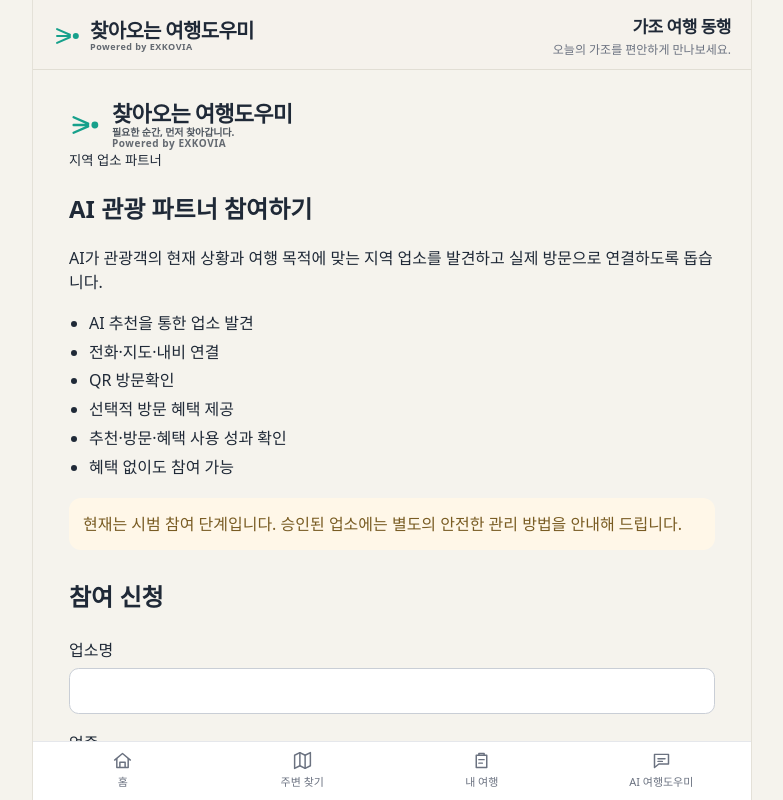
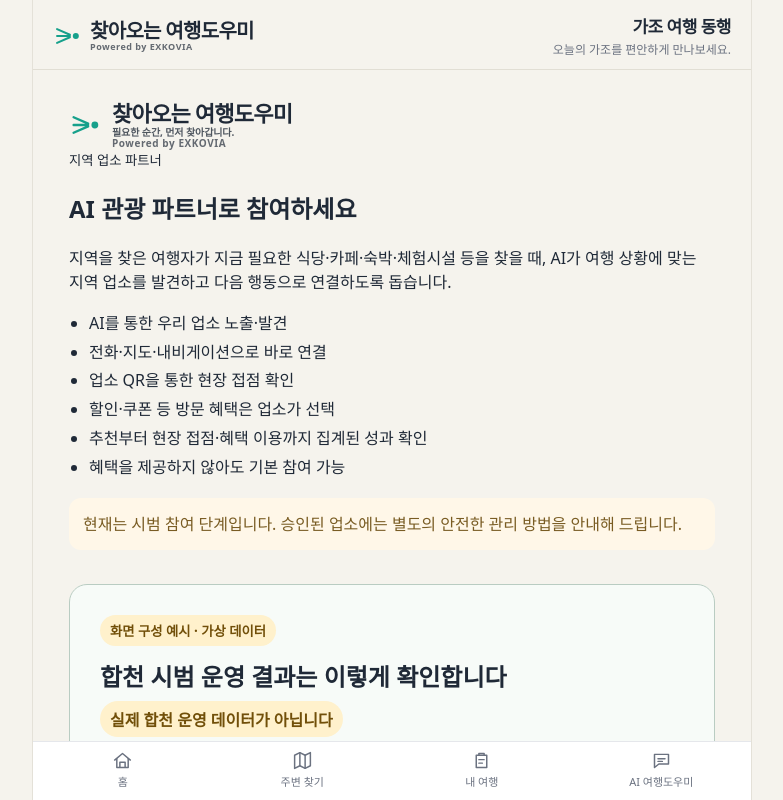
Before and after one commit to myungdae/gajo, a React (Vite) app in the folder client/: page /partner/apply in a window 1280 px wide. Shown: the whole page, without its empty margins (248-1031 px from the left). Built offline with nearby package versions, Linux system fonts and the light colour scheme.

Commit message:
feat: clarify traveler partner and region journeys

```diff
--- a/client/package.json
+++ b/client/package.json
@@ -12,7 +12,7 @@
     "test:social-metadata": "node --experimental-strip-types --test src/socialMetadata.test.ts",
     "pretest": "npm run test:platform && npm run test:social-metadata && node --experimental-strip-types --test src/nearbyTaxonomy.test.ts src/exkoLinks.test.ts",
     "test:pwa-isolation": "node --experimental-strip-types --test src/copilotPwaIsolation.test.ts",
-    "test": "node --experimental-strip-types --test src/locationMvp.test.ts src/fieldTripRegression.test.ts src/guideIsolation.test.ts src/guideNavigation.test.ts src/visitorPwaUpdate.test.ts src/explicitJourneyContext.test.ts src/copilotUx.test.ts src/tripRestoration.test.ts src/composerUx.test.ts src/responseScroll.test.ts src/itineraryEditing.test.ts src/followupDiscoveryContext.test.ts src/understoodSummary.test.ts src/tripManagement.test.ts src/currentTurnResult.test.ts src/aiResponseActions.test.ts src/myTripUx.test.ts src/fullJourney.test.ts src/tripContinuity.test.ts src/journeyExecution.test.ts src/pwaInstall.test.ts src/regionalDataManager.test.ts src/homeEntry.test.ts src/homeExperience.test.ts src/nowQuickActions.test.ts src/partnerEntry.test.ts src/liveRuntimeGuard.test.ts src/regionalRuntime.test.ts src/regionRouting.test.ts src/regionConfig.test.ts src/quickStartPresets.test.ts src/tripSession.test.ts src/regionalEntitySearch.test.ts src/recommendationItem.test.ts src/nowContinuation.test.ts src/visitorCopy.test.ts src/utils/contextSummary.test.ts src/utils/placeNavigation.test.ts",
+    "test": "node --experimental-strip-types --test src/threeAudienceUx.test.ts src/locationMvp.test.ts src/fieldTripRegression.test.ts src/guideIsolation.test.ts src/guideNavigation.test.ts src/visitorPwaUpdate.test.ts src/explicitJourneyContext.test.ts src/copilotUx.test.ts src/tripRestoration.test.ts src/composerUx.test.ts src/responseScroll.test.ts src/itineraryEditing.test.ts src/followupDiscoveryContext.test.ts src/understoodSummary.test.ts src/tripManagement.test.ts src/currentTurnResult.test.ts src/aiResponseActions.test.ts src/myTripUx.test.ts src/fullJourney.test.ts src/tripContinuity.test.ts src/journeyExecution.test.ts src/pwaInstall.test.ts src/regionalDataManager.test.ts src/homeEntry.test.ts src/homeExperience.test.ts src/nowQuickActions.test.ts src/partnerEntry.test.ts src/liveRuntimeGuard.test.ts src/regionalRuntime.test.ts src/regionRouting.test.ts src/regionConfig.test.ts src/quickStartPresets.test.ts src/tripSession.test.ts src/regionalEntitySearch.test.ts src/recommendationItem.test.ts src/nowContinuation.test.ts src/visitorCopy.test.ts src/utils/contextSummary.test.ts src/utils/placeNavigation.test.ts",
     "dev": "vite",
     "build": "tsc -b && vite build",
     "lint": "oxlint",
--- a/client/src/index.css
+++ b/client/src/index.css
@@ -272,6 +272,20 @@ body {
 }
 
 .partner-flow{max-width:720px;margin:0 auto;padding:2rem 1rem 5rem}.partner-flow>h1{margin:.4rem 0 1rem}.partner-form{display:grid;gap:1rem;margin-top:1.5rem}.partner-form label{display:grid;gap:.4rem}.partner-form input{padding:.8rem;border:1px solid #c9ced6;border-radius:.6rem}.partner-form label:has(input[type="checkbox"]){display:flex;align-items:flex-start}.benefit-card,.partner-flow .notice{padding:1rem;margin:1rem 0;border:1px solid #dbe4dc;border-radius:.8rem;background:#f8fcf8}.partner-flow code{display:block;overflow-wrap:anywhere;padding:1rem;background:#f3f4f6;border-radius:.5rem}
+.partner-pilot-example { margin: 34px 0; padding: clamp(20px,4vw,30px); border: 1px solid #b9ccc2; border-radius: 18px; background: #f7fbf8; }
+.partner-pilot-heading small,.partner-pilot-heading strong { display: block; width: fit-content; padding: 6px 10px; border-radius: 999px; background: #fff1cc; color: #714f09; font-weight: 800; }
+.partner-pilot-heading h2 { margin: 12px 0 8px; }
+.partner-pilot-heading p,.partner-pilot-example > p { color: #52675f; line-height: 1.65; }
+.partner-pilot-flow,.partner-pilot-businesses { display: grid; grid-template-columns: repeat(4,minmax(0,1fr)); gap: 8px; margin: 20px 0; }
+.partner-pilot-flow span,.partner-pilot-businesses article { min-width: 0; padding: 14px; border: 1px solid #cbd8d1; border-radius: 12px; background: #fff; overflow-wrap: anywhere; }
+.partner-pilot-flow span { font-weight: 800; }
+.partner-pilot-businesses h3 { margin: 0 0 6px; }
+.partner-pilot-businesses p { margin: 0; color: #63766e; font-size: 13px; line-height: 1.5; }
+.partner-result-policy { padding-top: 16px; border-top: 1px solid #cbd8d1; }
+.partner-result-policy ul { columns: 2; line-height: 1.8; }
+.partner-flow button:focus-visible,.partner-flow input:focus-visible,.partner-flow summary:focus-visible { outline: 3px solid #24614e66; outline-offset: 3px; }
+@media (max-width:760px) { .home-arrival-actions { grid-template-columns: 1fr 1fr; } .partner-pilot-flow,.partner-pilot-businesses { grid-template-columns: 1fr 1fr; } }
+@media (max-width:430px) { .home-arrival-actions,.partner-pilot-flow,.partner-pilot-businesses { grid-template-columns: 1fr; } .partner-result-policy ul { columns: 1; } }
 .partner-entry-screen { margin-top: 22px; padding: 34px 24px; border: 1px solid #bdcec5; border-radius: 20px; background: linear-gradient(145deg,#f5faf7,#fff); box-shadow: 0 12px 30px #173f3817; }
 .partner-entry-screen > small { color: var(--color-primary); font-weight: 800; }
 .partner-entry-screen > h1 { font-size: clamp(25px,7vw,34px); line-height: 1.32; letter-spacing: -.045em; }
@@ -2809,6 +2823,14 @@ table.simple td {
 .home-resume-card .btn { min-height: 48px; }
 .home-resume-heading { color: #233e35 !important; font-weight: 800; }
 .home-new-trip-copy { margin-top: 11px !important; font-size: 12px; }
+.home-arrival { margin: 18px 0 8px; padding: clamp(20px,4vw,30px); border: 1px solid #bdcec5; border-radius: 20px; background: #f7fbf8; }
+.home-arrival h2 { margin: 5px 0 10px; color: #173f38; font-size: clamp(25px,5vw,34px); line-height: 1.3; letter-spacing: -.04em; word-break: keep-all; }
+.home-arrival > div > p:not(.eyebrow) { margin: 0; color: #52675f; line-height: 1.65; }
+.home-arrival > small { display: block; margin-top: 12px; color: #63766e; line-height: 1.55; }
+.home-arrival-actions { display: grid; grid-template-columns: repeat(5,minmax(0,1fr)); gap: 8px; margin-top: 20px; }
+.home-arrival-actions button { min-height: 64px; padding: 11px; border: 1px solid #aac0b6; border-radius: 13px; background: #fff; color: #173f38; font: inherit; font-weight: 800; line-height: 1.4; word-break: keep-all; cursor: pointer; }
+.home-arrival-actions button:hover { border-color: var(--color-primary); background: #edf7f1; }
+.home-arrival-actions button:focus-visible { outline: 3px solid #24614e66; outline-offset: 3px; }
 .home-conversation {
   padding: 25px 0 20px;
 }
--- a/client/src/pages/HomePage.tsx
+++ b/client/src/pages/HomePage.tsx
@@ -9,6 +9,7 @@ import { useSpeechInput } from '../hooks/useSpeechInput';
 import TripContinuity from '../components/TripContinuity';
 import ExkoRegionKnowledgeLink from '../components/ExkoRegionKnowledgeLink';
 import RegionalHero from '../components/RegionalHero';
+import type { NearbyCategory } from '../api/client';
 
 export default function HomePage(){
   const navigate=useNavigate(),location=useLocation(),region=useRegion();
@@ -23,9 +24,11 @@ export default function HomePage(){
   const contextualTitle=resolved.intent?.title||entryCopy[resolved.entrySource],examples=region.home.examples.slice(0,3);
   const secondaryIntents=region.quickIntents.filter(intent=>['first-time','food-now','place-now','senior-comfort','nearby','events-today'].includes(intent.id));
   const chooseMode=(mode:'PLAN'|'NOW')=>{session();navigate(link(`/concierge?mode=${mode.toLowerCase()}`),{state:{tripMode:mode}})};
-  const findNearby=(category:'LODGING'|'TOURIST_ATTRACTION'='TOURIST_ATTRACTION')=>{const current=session();track('QUICK_INTENT_SELECTED',current.id,{intent:category==='LODGING'?'nearby-lodging':'nearby'});navigate(link('/nearby-discovery'),{state:{category}})};
+  const findNearby=(category:NearbyCategory='TOURIST_ATTRACTION')=>{const current=session();track('QUICK_INTENT_SELECTED',current.id,{intent:category==='LODGING'?'nearby-lodging':category==='FOOD'?'food-now':'nearby'});navigate(link('/nearby-discovery'),{state:{category}})};
+  const askNow=(initialMessage:string)=>{session();navigate(link('/concierge?mode=now'),{state:{tripMode:'NOW',freeTextOpen:true,initialMessage,autoSubmit:true}})};
   return <div className="home-page home-conversation-first" style={{'--region-accent':region.accent}as React.CSSProperties}>
     <RegionalHero region={region} description={contextualTitle} onPlan={()=>chooseMode('PLAN')} onNearby={()=>findNearby()} />
+    <section className="home-arrival" aria-labelledby="home-arrival-title"><div><p className="eyebrow">여행 중 필요한 다음 행동</p><h2 id="home-arrival-title">{region.regionName}에 오셨나요?<br/>지금 필요한 것을 말씀해 주세요.</h2><p>현재 위치와 여행 상황에 맞춰<br/>먹을 곳 · 쉴 곳 · 갈 곳을 찾아드립니다.</p></div><div className="home-arrival-actions" aria-label={`${region.regionName}에서 지금 필요한 것`}><button type="button" onClick={()=>findNearby('FOOD')}>지금 밥 먹고 싶어요</button><button type="button" onClick={()=>askNow('잠깐 쉬고 싶어요.')}>잠깐 쉬고 싶어요</button><button type="button" onClick={()=>findNearby('TOURIST_ATTRACTION')}>주변을 찾고 싶어요</button><button type="button" onClick={()=>askNow('지금 상황에서 다음 갈 곳을 추천해 주세요.')}>다음 갈 곳 추천</button><button type="button" onClick={()=>findNearby('LODGING')}>숙소 찾기</button></div><small>위치 권한은 주변 찾기에서 ‘현재 위치로 찾기’를 누를 때만 요청합니다.</small></section>
     <ExkoRegionKnowledgeLink regionId={region.id}/>
     <TripContinuity />
     <section className="home-conversation" aria-labelledby="home-question"><h2 id="home-question">{region.home.question}</h2><p>{region.home.supportingCopy}</p>
--- a/client/src/pages/PartnerApplicationPage.tsx
+++ b/client/src/pages/PartnerApplicationPage.tsx
@@ -34,20 +34,21 @@ export default function PartnerApplicationPage() {
     <main className="partner-flow">
       <PublicBrand />
       <section className="partner-value-intro"><small>지역 업소 파트너</small>
-      <h1>AI 관광 파트너 참여하기</h1>
+      <h1>AI 관광 파트너로 참여하세요</h1>
       <p>
-        AI가 관광객의 현재 상황과 여행 목적에 맞는 지역 업소를 발견하고 실제
-        방문으로 연결하도록 돕습니다.
+        지역을 찾은 여행자가 지금 필요한 식당·카페·숙박·체험시설 등을 찾을 때,
+        AI가 여행 상황에 맞는 지역 업소를 발견하고 다음 행동으로 연결하도록 돕습니다.
       </p>
       <ul>
-        <li>AI 추천을 통한 업소 발견</li>
-        <li>전화·지도·내비 연결</li>
-        <li>QR 방문확인</li>
-        <li>선택적 방문 혜택 제공</li>
-        <li>추천·방문·혜택 사용 성과 확인</li>
-        <li>혜택 없이도 참여 가능</li>
+        <li>AI를 통한 우리 업소 노출·발견</li>
+        <li>전화·지도·내비게이션으로 바로 연결</li>
+        <li>업소 QR을 통한 현장 접점 확인</li>
+        <li>할인·쿠폰 등 방문 혜택은 업소가 선택</li>
+        <li>추천부터 현장 접점·혜택 이용까지 집계된 성과 확인</li>
+        <li>혜택을 제공하지 않아도 기본 참여 가능</li>
       </ul><p className="partner-security-note">현재는 시범 참여 단계입니다. 승인된 업소에는 별도의 안전한 관리 방법을 안내해 드립니다.</p></section>
-      <h2>참여 신청</h2>
+      <section className="partner-pilot-example" aria-labelledby="partner-pilot-title"><div className="partner-pilot-heading"><small>화면 구성 예시 · 가상 데이터</small><h2 id="partner-pilot-title">합천 시범 운영 결과는 이렇게 확인합니다</h2><strong>실제 합천 운영 데이터가 아닙니다</strong><p>합천에서 10~20개 지역 업소 참여를 목표로 시범 운영을 준비하고 있습니다. 아래 화면은 업주가 확인하게 될 집계 결과의 구성을 보여주는 예시입니다.</p></div><div className="partner-pilot-flow" aria-label="단계별 익명 집계 흐름"><span>AI 추천 노출</span><span>전화·지도·내비게이션 연결</span><span>현장 QR 접점</span><span>혜택 이용</span></div><div className="partner-pilot-businesses">{['숙박 A','음식점 B','카페 C','관광·체험 D'].map(name=><article key={name}><h3>{name}</h3><p>승인된 집계 항목만 표시되는 예시 카드</p></article>)}</div><p>시범 운영 시작 후 약 한 달을 첫 점검 시점으로 삼아, 개인정보 보호 기준을 충족한 집계부터 실제 운영 결과로 전환할 예정입니다.</p><div className="partner-result-policy"><h3>실제 데이터 전환 조건</h3><ul><li>승인된 운영 업소</li><li>고정된 완료 기간</li><li>중복 제거</li><li>최소 5개의 서로 다른 익명 흐름</li><li>기준 미달 항목 suppression</li><li>공개 페이지가 아닌 인증된 관리 범위</li></ul></div></section>
+      <h2>우리 업소 참여 신청</h2>
       <form className="partner-form" onSubmit={submit}>
         <label className="sr-only" aria-hidden="true">
           웹사이트
@@ -94,7 +95,7 @@ export default function PartnerApplicationPage() {
         </label>
         {error && <p role="alert">{error}</p>}
         <button className="btn btn-primary" type="submit">
-          참여 신청
+          우리 업소 참여 신청
         </button>
       </form>
       <details className="partner-pilot-details"><summary>시범운영 안내</summary><p>현재 운영 화면은 시범 운영용 관리 키를 사용합니다. 일반 공개 운영 전에는 업주 계정, 다중 인증(MFA), 키 회수와 감사 정책을 갖춰야 합니다.</p></details>
--- a/client/src/pages/RegionAdoptionPage.tsx
+++ b/client/src/pages/RegionAdoptionPage.tsx
@@ -2,4 +2,5 @@ import { Link } from 'react-router-dom';
 import '../platform.css';
 import PublicBrand from '../components/PublicBrand';
 const fields=['기관명','지역','담당부서','담당자','연락처','이메일','관심 분야'];
-export default function RegionAdoptionPage(){return <div className="platform-page"><header className="platform-header"><PublicBrand/><span>지자체·관광기관</span></header><main className="platform-main platform-narrow"><section className="platform-heading"><small>지역형 AI 관광 플랫폼</small><h1>우리 지역의 정보와 업소를<br/>여행자의 다음 행동으로</h1><p>검증된 관광자원, 현장 상황, 지역 업소를 하나의 지역 AI 여행 흐름으로 연결합니다.</p><Link className="platform-cta platform-inline" to="/hapcheon">합천 실제 서비스 체험하기 <span aria-hidden="true">→</span></Link></section><section className="adoption-info"><h2>우리 지역 도입 상담</h2><p>온라인 도입 상담은 준비 중입니다. 현재는 합천 실제 서비스를 먼저 체험해 주세요.</p><h3>상담 시 확인할 내용</h3><div className="adoption-fields" aria-label="상담 시 확인할 내용">{fields.map(x=><span key={x}>{x}</span>)}<span>개인정보·상담 동의</span></div><button type="button" disabled>온라인 상담 준비 중</button></section></main></div>}
+const publicInformation=['공공 주차장 위치','공중화장실 위치','장애인·교통약자를 위한 편의시설','전기차·수소차 충전소','주유소·LPG 충전소','대중교통과 안전·응급 정보','지역 행사, 휴관·통제 등 확인된 안내'];
+export default function RegionAdoptionPage(){return <div className="platform-page"><header className="platform-header"><PublicBrand/><span>지자체·관광기관</span></header><main className="platform-main platform-narrow"><section className="platform-heading"><small>지자체·관광기관 도입 상담</small><h1>우리 지역 AI 도입 상담</h1><p>지역 관광·숙박·음식점·관광자원과 신뢰할 수 있는 공공 생활정보를 AI 여행 흐름으로 연결하는 지역 맞춤형 AI 관광 서비스 도입을 상담합니다.</p></section><section className="adoption-reasons" aria-labelledby="adoption-reasons-title"><h2 id="adoption-reasons-title">왜 지자체가 참여해야 하나요?</h2><p>관광객뿐 아니라 지역주민도 신뢰할 수 있는 지역 정보를 편리하게 찾도록 돕고, 지자체가 관리·검증한 정보와 민간 관광 서비스를 함께 연결해 지역의 신뢰도와 브랜드 가치를 높일 수 있습니다.</p><div className="adoption-public-info">{publicInformation.map(item=><span key={item}>{item}</span>)}</div><p className="adoption-source-note">공공 정보는 출처·기준 시각·검증 상태를 함께 표시할 수 있도록 구성합니다. 실제 데이터 계약과 확인 범위를 벗어난 실시간 갱신, 정보의 완전성 또는 현재 운영 상태를 보장하지 않습니다.</p></section><section className="adoption-info"><h2>상담 시 확인할 내용</h2><div className="adoption-fields" aria-label="상담 시 확인할 내용">{fields.map(x=><span key={x}>{x}</span>)}</div><p className="adoption-coming-soon">온라인 상담 신청 기능은 준비 중입니다.</p></section><section className="adoption-hapcheon"><h2>현재 합천에서 운영 중인 실제 서비스를 먼저 체험해 보세요.</h2><Link className="platform-cta platform-inline" to="/hapcheon">합천 실제 서비스 체험하기 <span aria-hidden="true">→</span></Link></section></main></div>}
```
Also changed, not shown: client/src/platform.css (+8 -0 lines), 2 other files (tests, documents, lock files or other folders).
